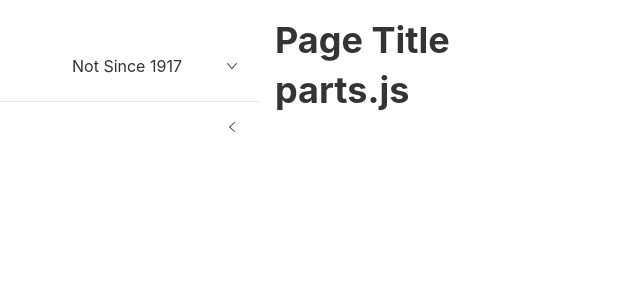
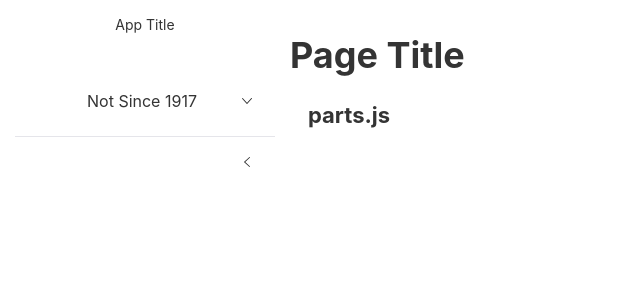
Before and after one commit to boyerst/aggregator1, a React (Create React App) app: page /parts in a window 1280 px wide. Shown: the top 300 px of the page, without its empty margins (0-640 px from the left). Built offline with nearby package versions, Linux system fonts and the light colour scheme; some icons are missing.

Commit message:
Conditionally render App title

```diff
--- a/src/App.css
+++ b/src/App.css
@@ -2,52 +2,31 @@
 
 .App {
 /*  text-align: center;*/
-
 }
-
 
 .div {
   margin-left: 14px;
 }
 
-.header {
-  white-space: no wrap;
-  white-space: inherit;
-}
-
-.page-container {
+.rs-container {
   margin: 15px;
-  display: inline-block;
 
 }
 
-.rs-container {
-
+.rs-content {
+  margin: 18px;
 }
 
 .rs-sidebar {
-
 
 }
 
 .rs-sidenav {
 
+}
+
+.rs-sidenav-header {
+  text-align: center;
 
 
 }
-/*.rs-sidenav-collapse-in {
-  overflow-y: auto;
-}
-*/
-/*
-.App-header {
-  background-color: #282c34;
-  min-height: 100vh;
-  display: flex;
-  flex-direction: column;
-  align-items: center;
-  justify-content: center;
-  font-size: calc(10px + 2vmin);
-  color: white;
-}
-*/
--- a/src/AppLayout.js
+++ b/src/AppLayout.js
@@ -31,6 +31,13 @@ function AppLayout() {
             width={expanded ? 260 : 56}
             collapsible
           >
+          <Sidenav.Header>
+            <div className="header-styles">
+              <span>
+                { expanded ? "App Title" : "T" }
+              </span>
+            </div>
+          </Sidenav.Header>
             <hr />
             <Sidenav expanded={expanded} appearance="subtle">
               <Sidenav.Body>
@@ -48,12 +55,11 @@ function AppLayout() {
               <Sidenav.Toggle expanded={expanded} onToggle={expanded => setExpanded(expanded)} />
             </Sidenav>
           </Sidebar>
-          <Container className="page-container">
+          <Container >
             <Header>
               <h2 className="header">Page Title</h2>
             </Header>
             <Content>
-
               <Routes>
                 <Route path="/" element={<Home />}/>
                 <Route path="/parts" element={<Parts />}/>
--- a/src/Pages/home.js
+++ b/src/Pages/home.js
@@ -8,7 +8,7 @@ function Home() {
 
   return (
     <div>
-      <h2>home.js</h2>
+      <h4>home.js</h4>
 
     </div>
   )
--- a/src/Pages/parts.js
+++ b/src/Pages/parts.js
@@ -19,7 +19,7 @@ function Parts() {
 
   return (
     <div>
-      <h2>parts.js</h2>
+      <h4>parts.js</h4>
       {/*<h3>{title}</h3>*/}
       {/*<Iframe class="rumble" width="640" height="360" src="https://rumble.com/embed/vsk5rv/?pub=4&start=5338" frameborder="0" allowfullscreen />*/}
       {/*<Iframe class="rumble" width="640" height="360" src={rumble} frameborder="0" allowfullscreen />  */}
```
